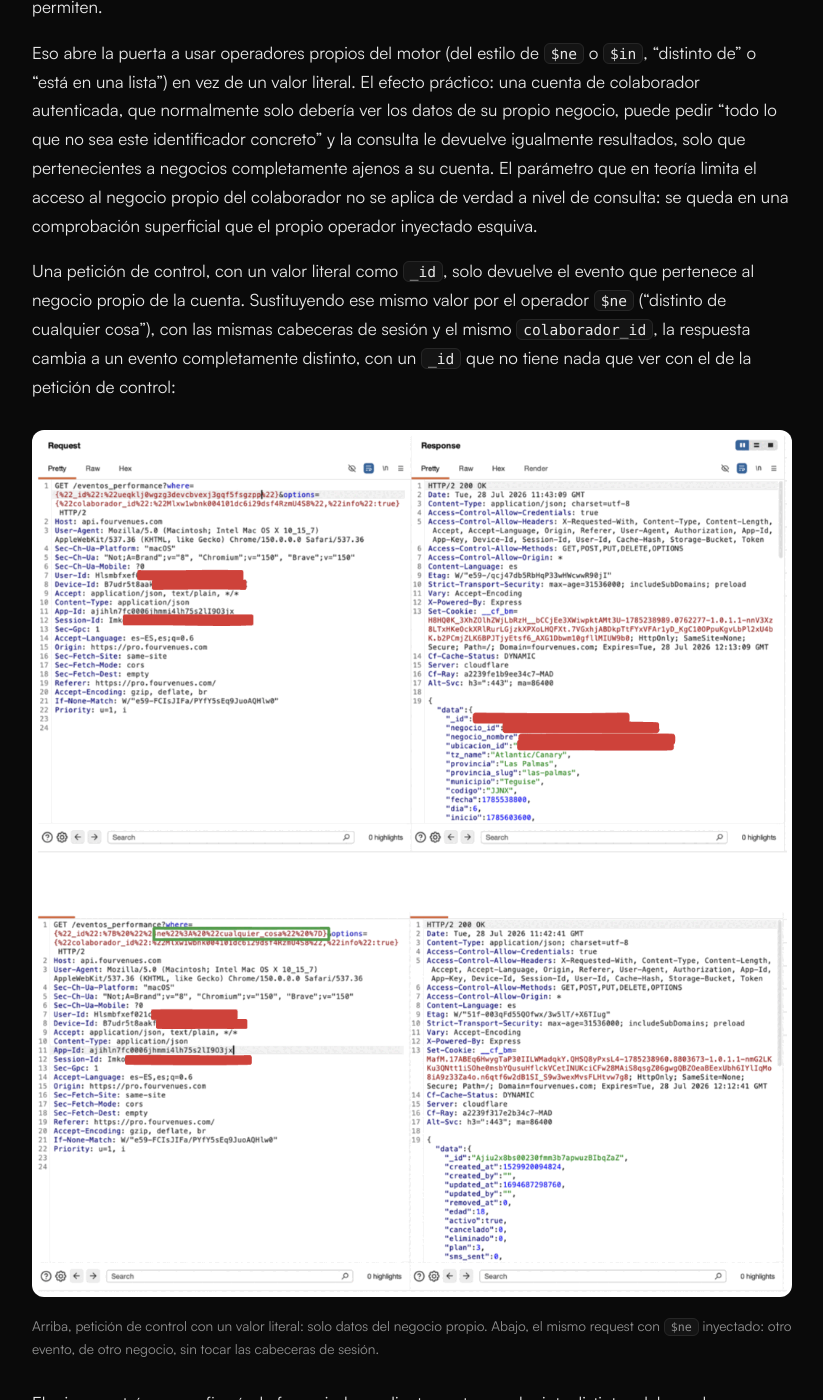
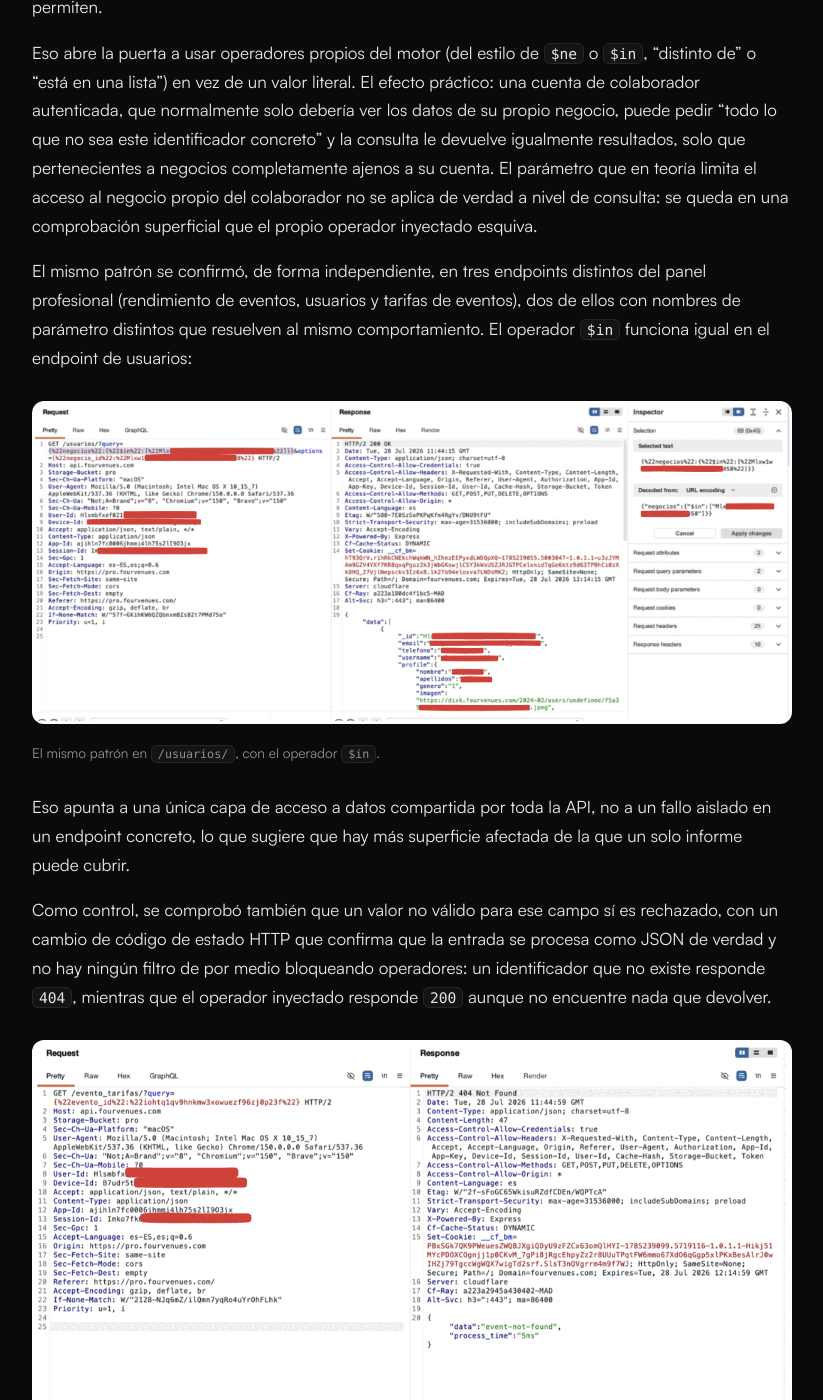
Before and after one commit to alejandromume/alejandromume.github.io, a Jekyll site: the page built from _posts/2025-10-23-fourvenues-xss-idor-nosql.md, in a window 1280 px wide and 1400 px high, scrolled down 5690 px. Shown: the whole window, without its empty margins (228-1051 px from the left). Built offline with Jekyll 4.4.1, drawn with Linux system fonts in a browser that asks for light colours; our own code applies the rules of GitHub Pages for plain Markdown files.

Commit message:
quitar imagen fourvenues

```diff
--- a/_posts/2025-10-23-fourvenues-xss-idor-nosql.md
+++ b/_posts/2025-10-23-fourvenues-xss-idor-nosql.md
@@ -108,13 +108,6 @@ Este segundo informe nace de seguir tirando del hilo sobre el mismo fabricante:
 
 Eso abre la puerta a usar operadores propios del motor (del estilo de `$ne` o `$in`, "distinto de" o "está en una lista") en vez de un valor literal. El efecto práctico: una cuenta de colaborador autenticada, que normalmente solo debería ver los datos de su propio negocio, puede pedir "todo lo que no sea este identificador concreto" y la consulta le devuelve igualmente resultados, solo que pertenecientes a negocios completamente ajenos a su cuenta. El parámetro que en teoría limita el acceso al negocio propio del colaborador no se aplica de verdad a nivel de consulta: se queda en una comprobación superficial que el propio operador inyectado esquiva.
 
-Una petición de control, con un valor literal como `_id`, solo devuelve el evento que pertenece al negocio propio de la cuenta. Sustituyendo ese mismo valor por el operador `$ne` ("distinto de cualquier cosa"), con las mismas cabeceras de sesión y el mismo `colaborador_id`, la respuesta cambia a un evento completamente distinto, con un `_id` que no tiene nada que ver con el de la petición de control:
-
-<figure>
-  <img src="{{ '/assets/img/posts/fourvenues/fig-nosql-poc.png' | relative_url }}" alt="Dos peticiones a /eventos_performance: arriba con un _id literal, devolviendo el negocio propio; abajo con el operador $ne inyectado, devolviendo un evento con un _id completamente distinto" width="1047" height="1194" loading="lazy" decoding="async">
-  <figcaption>Arriba, petición de control con un valor literal: solo datos del negocio propio. Abajo, el mismo request con <code>$ne</code> inyectado: otro evento, de otro negocio, sin tocar las cabeceras de sesión.</figcaption>
-</figure>
-
 El mismo patrón se confirmó, de forma independiente, en tres endpoints distintos del panel profesional (rendimiento de eventos, usuarios y tarifas de eventos), dos de ellos con nombres de parámetro distintos que resuelven al mismo comportamiento. El operador `$in` funciona igual en el endpoint de usuarios:
 
 <figure>
```
